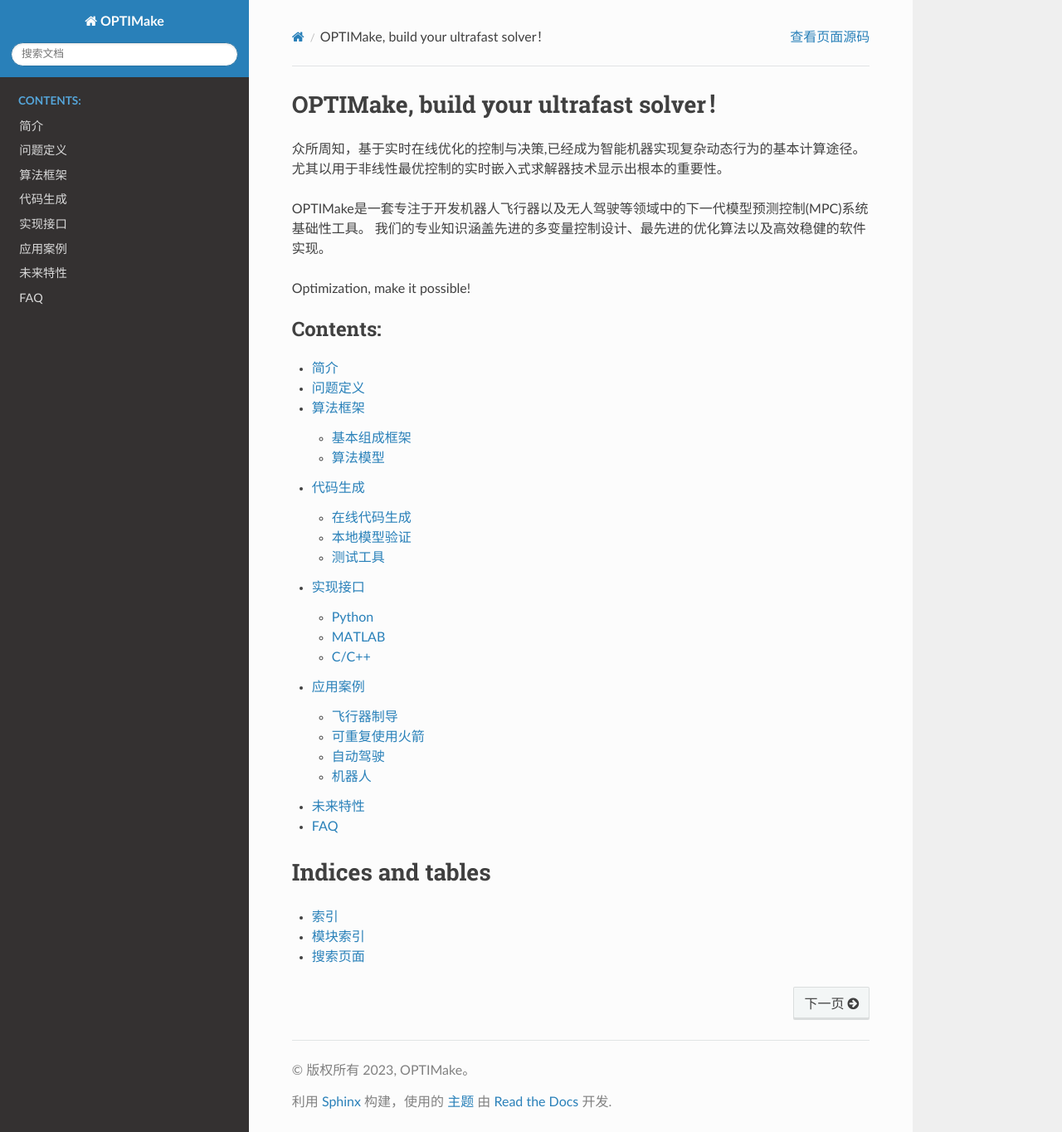
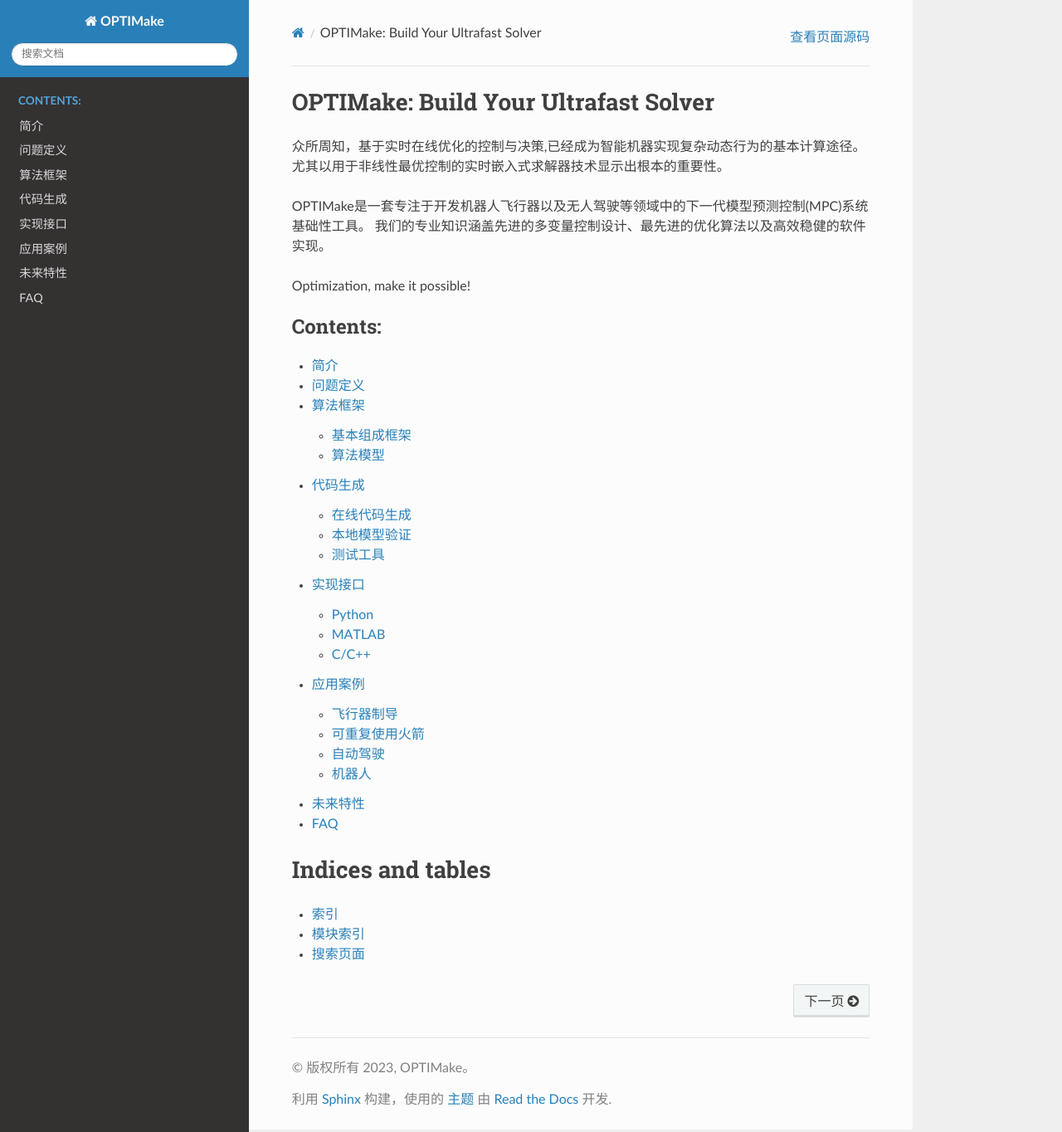
Before and after one commit to optimake/docs, a Sphinx documentation site: the page built from source/index.rst, in a window 1280 px wide and 1364 px high. Shown: the whole window at 83% size. Built offline with Sphinx 7.4.7 and the Read the Docs theme 2.0.0, drawn with Linux system fonts in a browser that asks for light colours; part of the change alters nothing that is shown.

```diff
--- a/source/index.rst
+++ b/source/index.rst
@@ -3,7 +3,7 @@
    You can adapt this file completely to your liking, but it should at least
    contain the root `toctree` directive.
 
-OPTIMake, build your ultrafast solver！
+OPTIMake: Build Your Ultrafast Solver
 ====================================
 众所周知，基于实时在线优化的控制与决策,已经成为智能机器实现复杂动态行为的基本计算途径。
 尤其以用于非线性最优控制的实时嵌入式求解器技术显示出根本的重要性。
```
